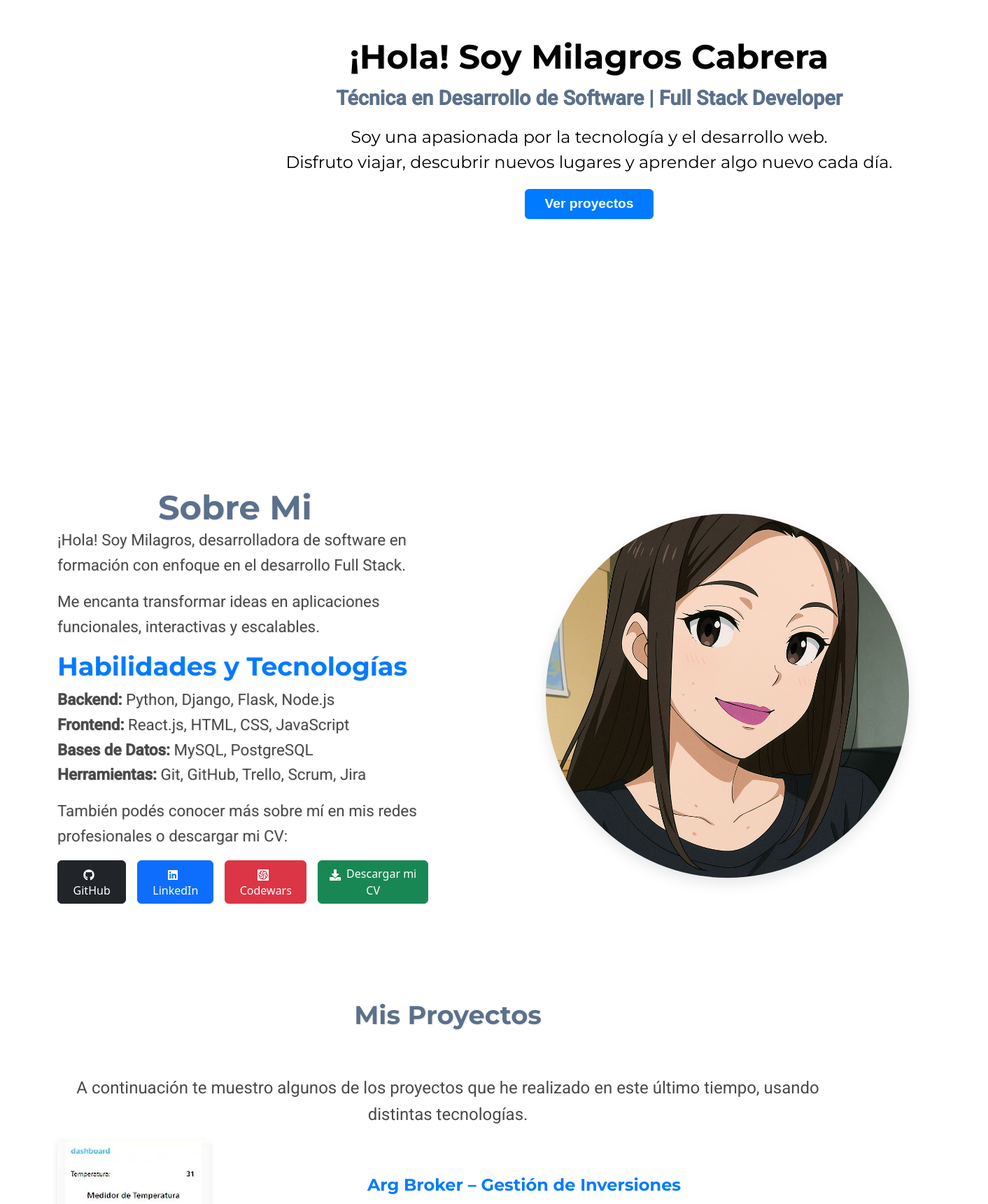
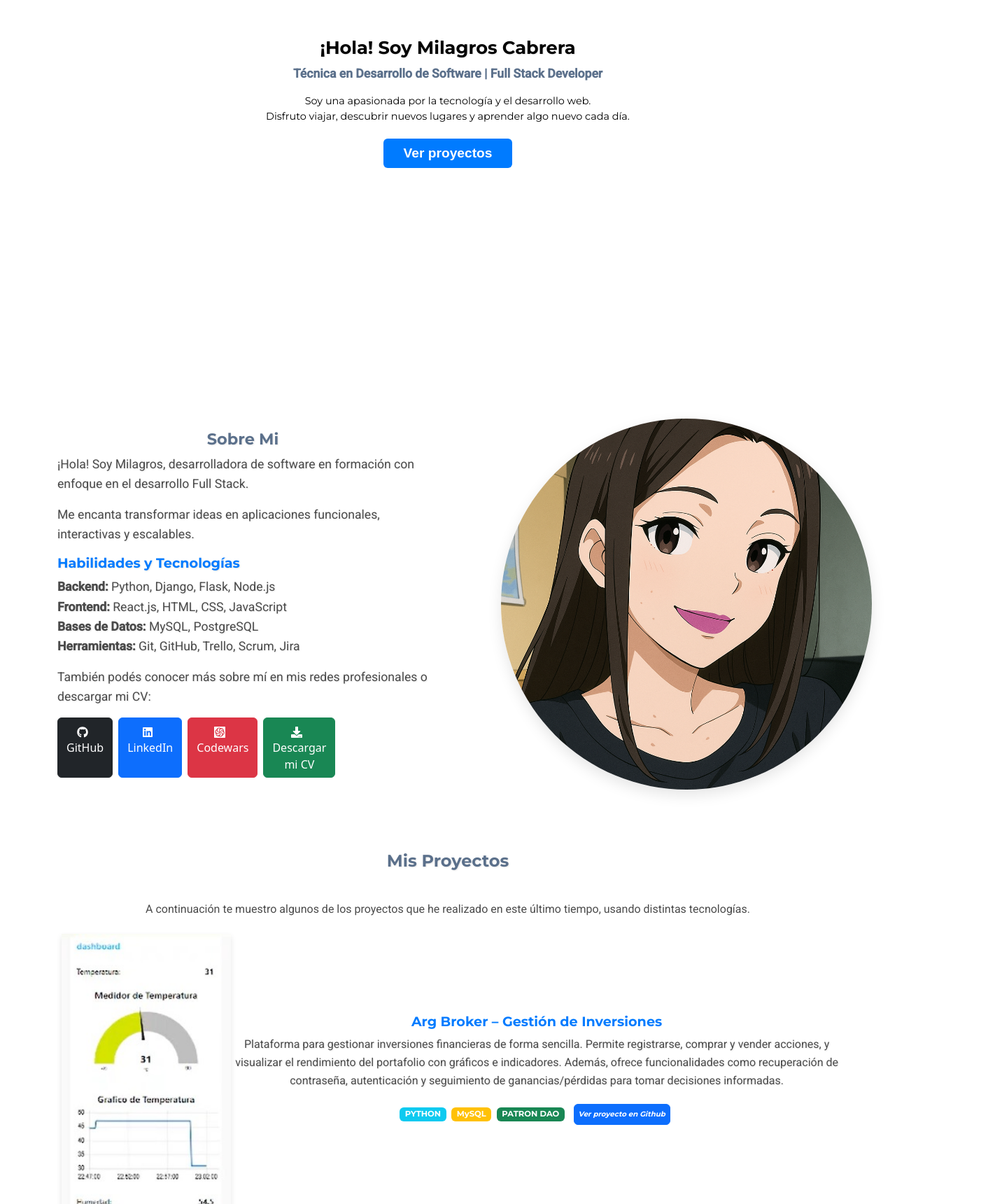
Before and after one commit to MilagrosCabrera23/Mi_Portfolio, a React (Vite) app: page / in a window 1280 px wide. Shown: the part 300-2020 px from the top of the page at 70% size, 1412 px wide, since content can reach past the window. Built offline with nearby package versions, Linux system fonts and the light colour scheme.

Commit message:
Agregamos responsive

```diff
--- a/src/components/About Me/AboutMe.css
+++ b/src/components/About Me/AboutMe.css
@@ -12,7 +12,7 @@
   font-size: 3rem;
   font-weight: bold;
   color: #5b708b;
-  margin: 0em 3em;
+  text-align: center;
   text-shadow: 1px 1px 2px rgba(0, 0, 0, 0.1);
 }
 .subtitle-about {
@@ -30,8 +30,8 @@
   text-shadow: 1px 1px 2px rgba(0, 0, 0, 0.1);
 }
 .imagen-about {
-  margin: 7em;
-  width: 98%;
+  margin: 3em;
+  width: 100%;
   border-radius: 100rem;
   box-shadow: 0 8px 20px rgba(0, 0, 0, 0.1);
 }
@@ -49,3 +49,56 @@ body.dark-mode .subtitle-about {
 body.dark-mode .tecnologias-bg {
   color: #f1c40f;
 }
+
+@media (min-width: 320px) and (max-width: 640px) {
+  .title-about {
+    font-size: 1.5em;
+  }
+  .subtitle-about {
+    font-size: 1.2em;
+    text-align: center;
+  }
+  .title-tecnologias {
+    font-size: 1.4em;
+    justify-content: center;
+    text-align: center;
+  }
+  .tecnologias-bg {
+    font-size: 1em;
+  }
+  .button-redes {
+    display: flex;
+    width: auto;
+    height: 10vh;
+    gap: 0.5em;
+  }
+  .imagen-about {
+    display: none;
+  }
+}
+
+@media (min-width: 690px) and (max-width: 1340px) {
+  .about-container {
+    display: flex;
+    flex-direction: row;
+    align-items: center;
+    justify-content: center;
+    text-align: left;
+  }
+  .title-about {
+    font-size: 1.4em;
+  }
+  .subtitle-about {
+    font-size: 1.1em;
+  }
+  .title-tecnologias {
+    font-size: 1.2em;
+  }
+  .tecnologias-bg {
+    font-size: 1em;
+  }
+  .button-redes {
+    width: 10vh;
+  }
+
+}
--- a/src/components/About Me/AboutMe.jsx
+++ b/src/components/About Me/AboutMe.jsx
@@ -38,7 +38,7 @@ const AboutMeComponent = () => {
             descargar mi CV:
           </p>
 
-          <div className="mt-3 d-flex gap-3">
+          <div className=" button-redes gap-2 d-flex">
             <a
               href="https://github.com/MilagrosCabrera23"
               target="_blank"
--- a/src/components/Contact/Contact.css
+++ b/src/components/Contact/Contact.css
@@ -1,9 +1,8 @@
-
 .title-contacto {
   font-family: "Montserrat", sans-serif;
   font-size: 2.3rem;
   font-weight: bold;
-  margin-top: 5em;
+  margin:1.5em;
   color: #5b708b;
   text-shadow: 1px 1px 2px rgba(0, 0, 0, 0.1);
 }
@@ -41,9 +40,8 @@
   transition: all 0.3s ease;
 }
 
-
 .button-contacto {
-  background-color:#007bff;
+  background-color: #007bff;
   display: flex;
   justify-content: center;
   border: transparent;
@@ -59,15 +57,49 @@
 body.dark-mode {
   background-color: black;
 }
-body.dark-mode .about-contacto{
+body.dark-mode .about-contacto {
   background-color: black;
 }
-body.dark-mode .title-contacto{
- color:#007bff;
+body.dark-mode .title-contacto {
+  color: #007bff;
 }
-body.dark-mode .subtitle-contacto{
+body.dark-mode .subtitle-contacto {
   color: #f5f5f5;
- }
- body.dark-mode .text-forms{
-  color:#4da8da;
- }
+}
+body.dark-mode .text-forms {
+  color: #4da8da;
+}
+
+@media (min-width: 320px) and (max-width: 740px) {
+  .title-contacto {
+    font-size: 1.5em;
+  }
+  .subtitle-contacto {
+    font-size: 1.1em;
+  }
+  .text-forms {
+    text-align: start;
+    margin: 0em 1em;
+    font-size: 1em;
+  }
+  .button-contacto {
+    margin:0.4em auto;
+  }
+}
+
+@media (min-width: 690px) and (max-width: 1340px) {
+  .title-contacto {
+    font-size: 1.4em;
+
+  }
+  .subtitle-contacto {
+    font-size: 1em;
+  }
+  .text-forms {
+    font-size: 0.9em;
+  }
+  .button-contacto {
+    height: 6vh;
+    font-size: 1em;
+  }
+}
--- a/src/components/Footer/Footer.css
+++ b/src/components/Footer/Footer.css
@@ -25,3 +25,21 @@
   text-align: end;
   font-family: "Roboto", sans-serif;
 }
+
+@media (min-width:500px) and (max-width:860px) {
+  .footer-text {
+    font-size: 1.1em;
+  }
+  .footer-subtitle {
+    font-size: 1em;
+  }
+}
+
+@media (min-width:910px) and (max-width: 1100px) {
+  .footer-text {
+    font-size: 1.2em;
+  }
+  .footer-subtitle {
+    font-size: 0.9em;
+  }
+}
--- a/src/components/Home/Home.css
+++ b/src/components/Home/Home.css
@@ -4,7 +4,7 @@
   align-items: center;
   text-align: center;
   justify-content: center;
-  margin:15rem 17rem;
+  margin:15rem auto;
   color: #000;
 }
 .title-home {
@@ -36,7 +36,7 @@
   font-size: 1.2rem;
   justify-content: center;
   border-color: transparent;
-  margin: 1em 20em;
+  margin: 1em auto;
 }
 .button-projects:hover{
   box-shadow: 0px 4px 10px rgba(0, 0, 0, 0.3);
@@ -71,3 +71,32 @@ body.dark-mode .button-projects {
 body.dark-mode .button-projects:hover {
   background-color:slateblue;
 }
+
+
+@media (min-width:350px) and (max-width:640px) {
+  .title-home {
+    font-size: 2em;
+  }
+  .subtitle-home{
+    font-size: 1.1em;
+    text-align: center;
+  }
+  .text-home{
+    font-size: 1.1em;
+  }
+  .button-projects{
+  font-size: 1em;
+  }
+}
+
+@media (min-width:700px) and (max-width:1340px) {
+  .title-home {
+    font-size: 1.6em;
+  }
+  .subtitle-home{
+    font-size: 1.1em;
+  }
+  .text-home{
+    font-size: 0.9em;
+  }
+}
--- a/src/components/Navbar/Navbar.css
+++ b/src/components/Navbar/Navbar.css
@@ -15,3 +15,21 @@
   font-size: 1.1em;
   font-family:  'Roboto', sans-serif;;
 }
+
+@media(min-width:360px) and (max-width:780px){
+  .logo-navbar{
+    font-size: 1.2em;
+  }
+  .div-titles .titles {
+    font-size: 0.8em;
+  }
+}
+
+@media (min-width:830px) and (max-width:1150px){
+  .logo-navbar {
+    font-size: 1.4rem;
+  }
+  .div-titles .titles {
+    font-size: 1.1rem;
+  }
+}
--- a/src/components/Projects/Projects.css
+++ b/src/components/Projects/Projects.css
@@ -1,9 +1,8 @@
-
 .title-projects {
   font-family: "Montserrat", sans-serif;
   font-size: 2.3rem;
   font-weight: bold;
-  margin: 1.7em;
+  margin: 1.7em auto;
   color: #5b708b;
   text-shadow: 1px 1px 2px rgba(0, 0, 0, 0.1);
 }
@@ -30,19 +29,18 @@ text-align: center;
   color: #4a4a4a;
   text-shadow: 1px 1px 2px rgba(0, 0, 0, 0.1);
 }
-.badge{
+.badge {
   font-size: 0.9em;
 }
 .button-group {
   font-family: "Montserrat", sans-serif;
   font-size: 1.3em;
-  /* margin: 0.5em; */
   justify-content: center;
   gap: 0.6em;
   align-items: center;
 }
 
-.button-github{
+.button-github {
   font-style: italic;
   font-size: 0.8em;
   font-weight: 700;
@@ -51,24 +49,70 @@ border-radius: 6px;
   padding: 6px;
 }
 
-.img-proyectos{
-  height:30%;
+.img-proyectos {
+  height: 30%;
   object-fit: cover;
   box-shadow: 0 4px 8px rgba(0, 0, 0, 0.1);
 }
 
-body.dark-mode .about-projects{
+body.dark-mode .about-projects {
   background-color: black;
 }
-body.dark-mode .title-projects{
-  color:#4da8da;
+body.dark-mode .title-projects {
+  color: #4da8da;
 }
-body.dark-mode .subtitle-projects{
-  color:#f5f5f5;
+body.dark-mode .subtitle-projects {
+  color: #f5f5f5;
   font-weight: 300;
 }
 
-body.dark-mode .text-projects{
+body.dark-mode .text-projects {
   margin: 0.5em;
   color: #f5f5f5;
 }
+
+@media (min-width: 320px) and (max-width: 740px) {
+  .title-projects {
+    font-size: 1.5em;
+  }
+  .subtitle-projects {
+    font-size: 1em;
+  }
+  .titles-projects {
+    font-size: 1.1em;
+  }
+  .text-projects {
+    font-size: 0.9em;
+  }
+  .img-proyectos {
+    display: none;
+  }
+  .button-group {
+    font-size: 0.8em;
+  }
+  .button-github {
+    font-size: 0.9em;
+  }
+}
+
+@media (min-width: 690px) and (max-width: 1340px) {
+  .title-projects {
+    font-size: 1.5em;
+  }
+  .subtitle-projects {
+    font-size: 1em;
+  }
+  .titles-projects {
+    font-size: 1.2em;
+  }
+  .text-projects {
+    font-size: 1em;
+  }
+  .img-proyectos {
+    height: 49vh;
+    margin: 0.4em;
+  }
+  .button-group {
+    font-size: 0.8em;
+  }
+}
```
Lines whose indentation alone changed are shown as unchanged.
